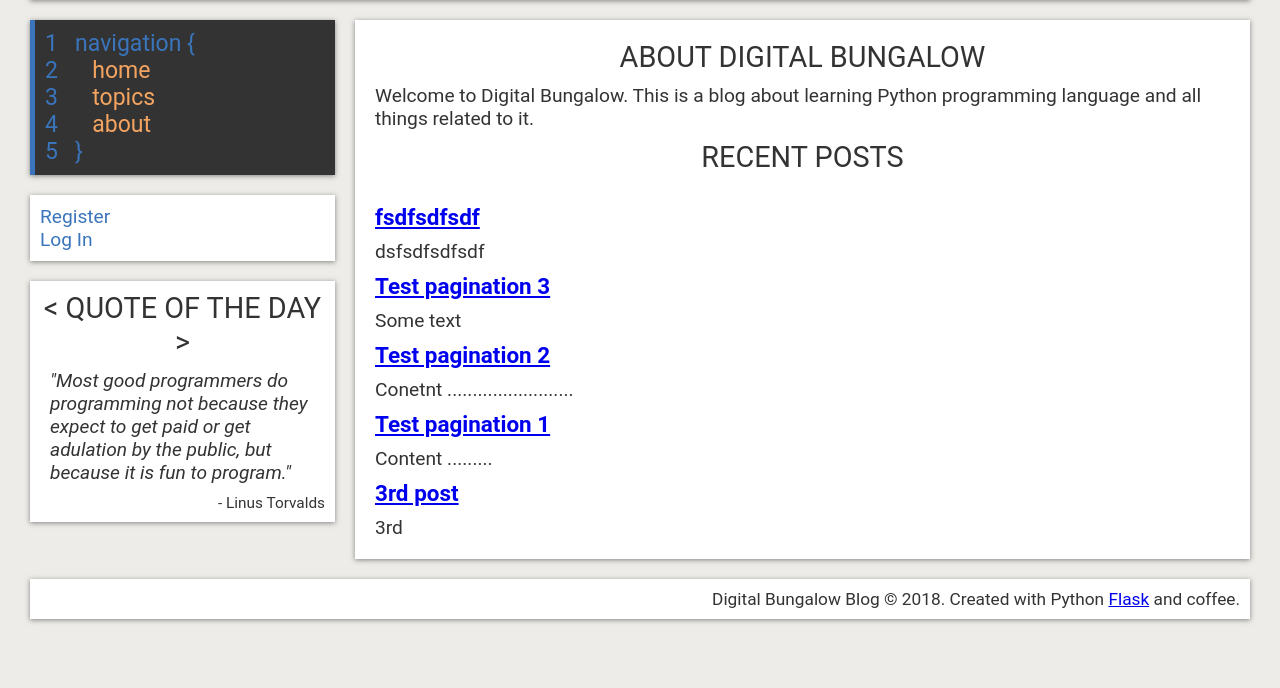
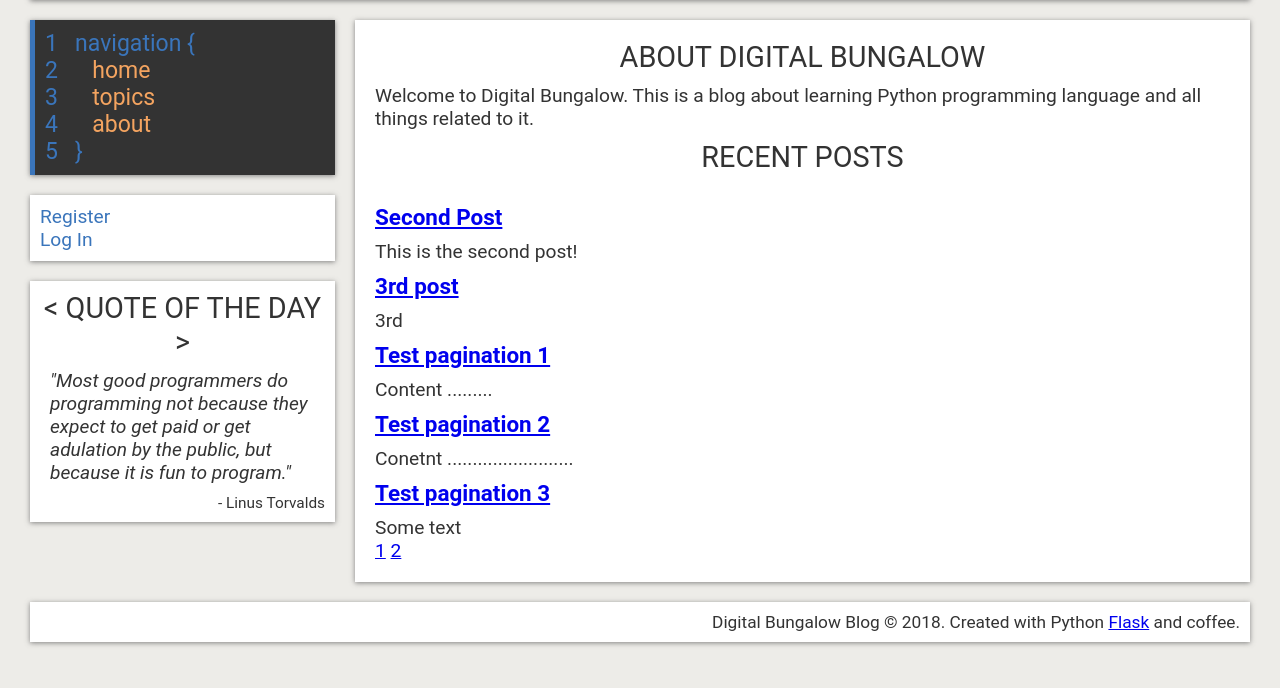
Before and after one commit to denibulkashvili/flaskblog, a Flask app: page / in a window 1280 px wide. Shown: the part 112-800 px from the top of the page. Run offline with Flask 2, Linux system fonts and the light colour scheme; data comes from the database, SQL or seed files in the repository; both versions use the stored data as it was after the commit; some libraries are stand-ins or nearby versions; some web fonts are replaced.

Commit message:
added pagination to homepage

```diff
--- a/flaskblog/routes.py
+++ b/flaskblog/routes.py
@@ -12,7 +12,8 @@ from flask_login import login_user, current_user, logout_user, login_required
 @app.route("/")
 @app.route("/home")
 def home():
-    posts = Post.query.order_by(Post.date_posted.desc()).limit(5).all()
+    page = request.args.get('page', 1, type=int)
+    posts = Post.query.paginate(page=page, per_page=5)
     return render_template('home.html', posts=posts)
 
 @app.route("/about")
--- a/flaskblog/templates/home.html
+++ b/flaskblog/templates/home.html
@@ -11,7 +11,7 @@
 
     <h2>Recent Posts</h2>
     <section class="hp-recent">
-      {% for post in posts %}
+      {% for post in posts.items %}
         <h3><a href="{{ url_for('post', post_title=post.title) }}">{{ post.title }}</a></h3>
 
         <div class="post-text">
@@ -20,6 +20,13 @@
         </div>
       {% endfor %}
 
+      {% for page_num in posts.iter_pages() %}
+        {% if page_num %}
+          <a href="{{ url_for('home', page=page_num) }}">{{ page_num }}</a>
+        {% else %}
+          ...
+        {% endif %}
+      {% endfor %}
     </section> <!-- hp-recent -->
 
   </article> <!-- /hp-content -->
```
Also changed, not shown: flaskblog/site.db.
